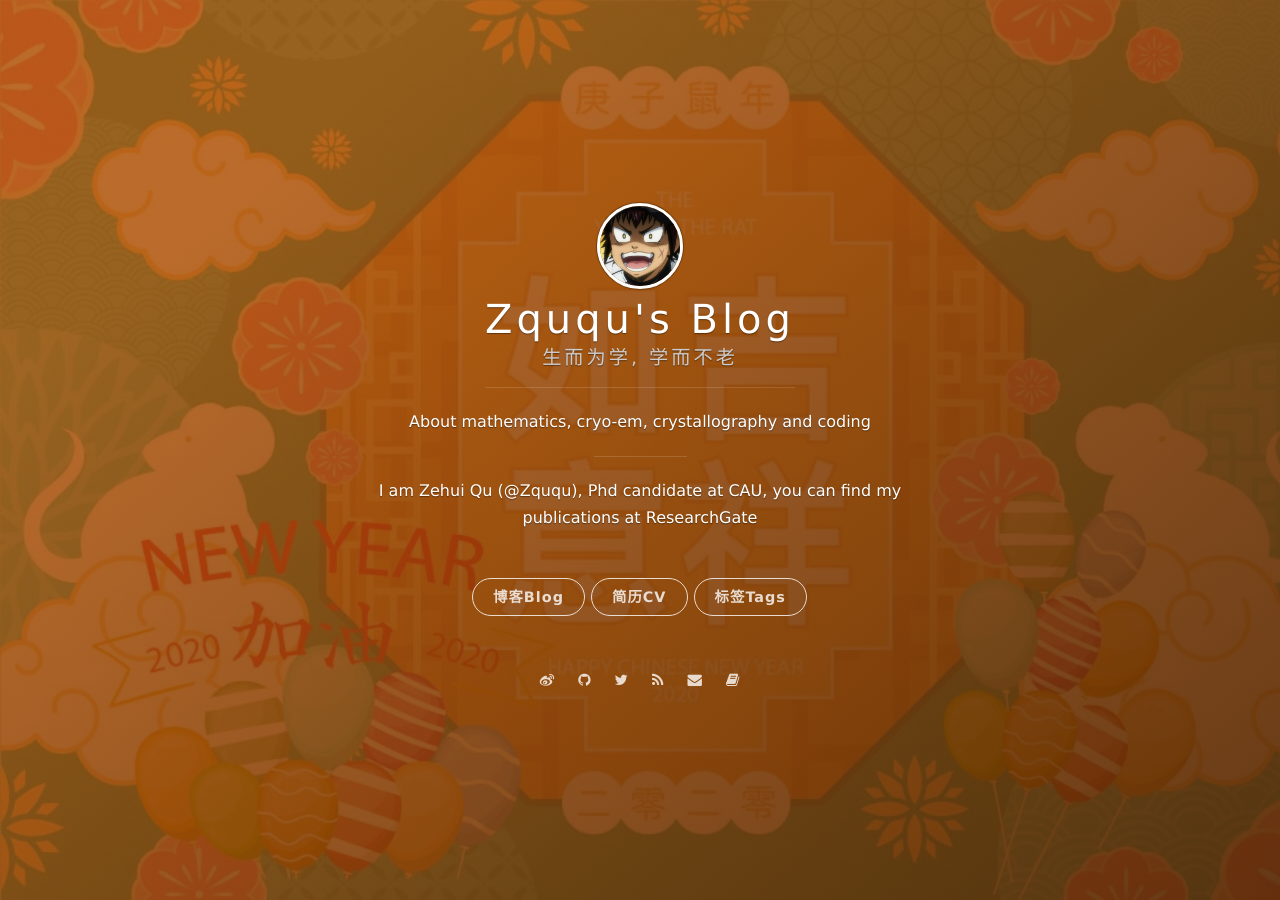
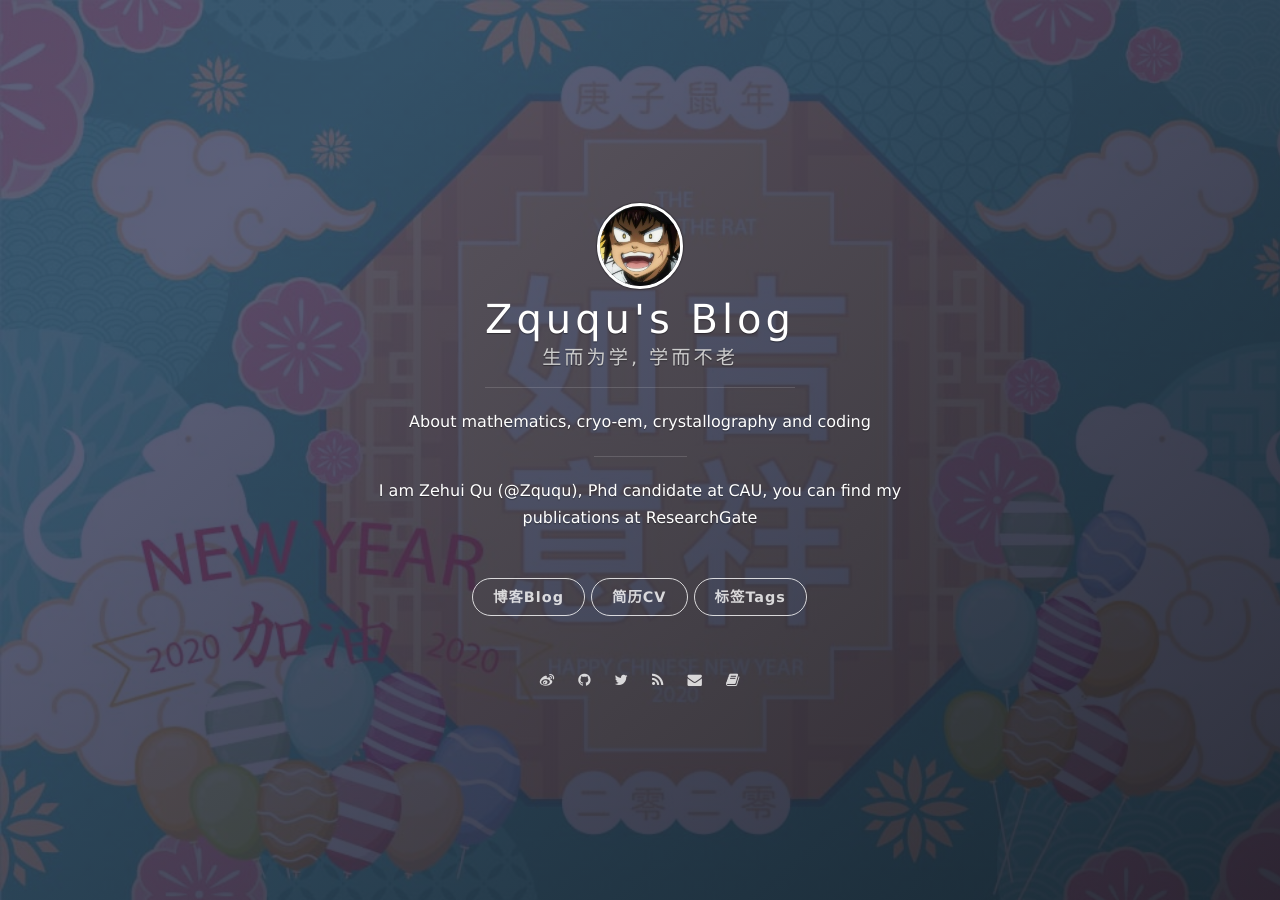
Before and after one commit to onevcat/vno-jekyll, a Jekyll site: the page built from index.html, in a window 1280 px wide. Built offline with Jekyll 4.4.1, drawn with Linux system fonts in a browser that asks for light colours; nearby versions of some CDN libraries; the list of posts is cut into pages by our own code; comment, search, counter and statistics services are not loaded.

Commit message:
bkg color

```diff
--- a/_config.yml
+++ b/_config.yml
@@ -13,7 +13,7 @@ permalink: /:year/:month/:title/
 highlighter: rouge
 
 # supported colors: blue, green, purple, red, orange or slate. If you need clear, leave it empty.
-cover_color: orange
+cover_color: slate
 
 # The blog button should not be removed.
 blog_button:
```
